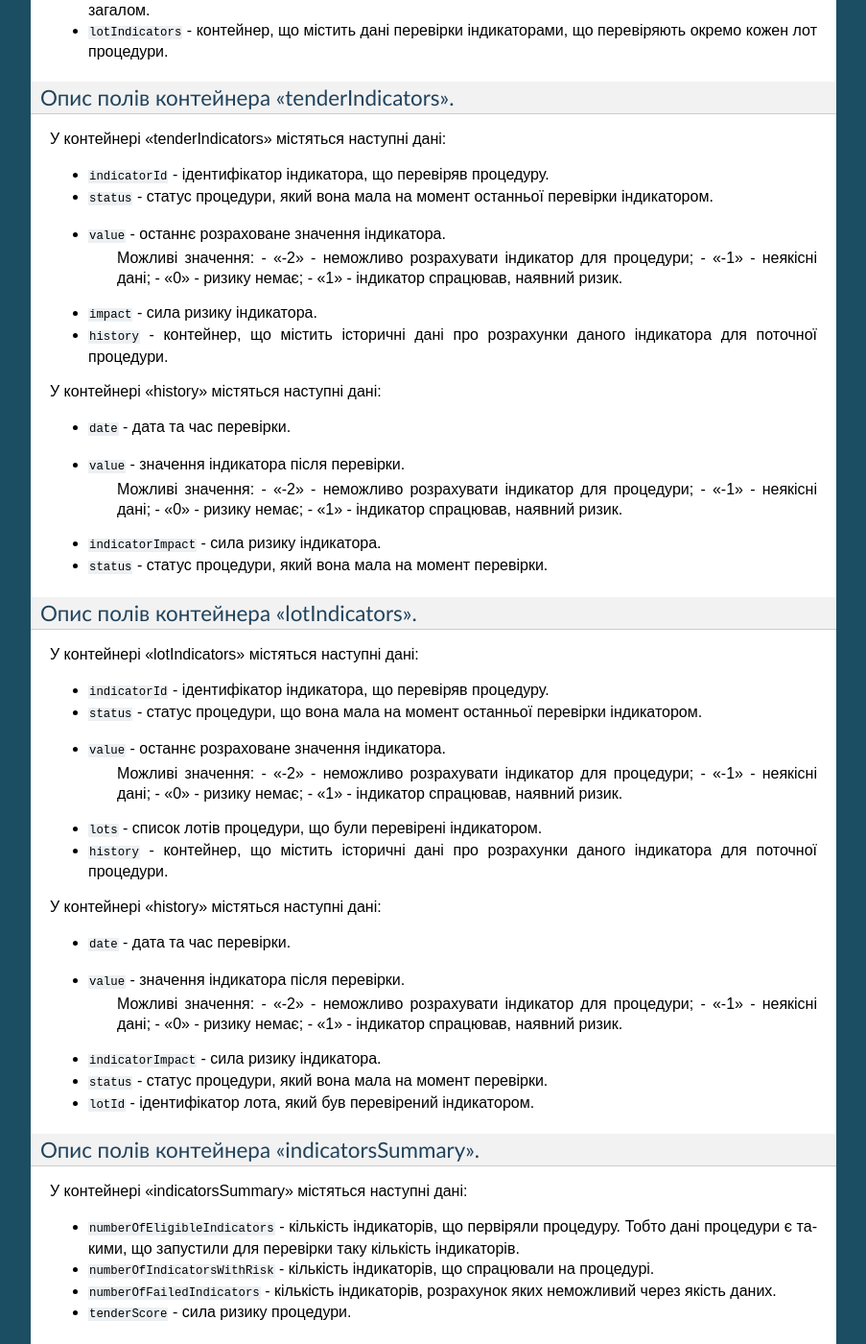
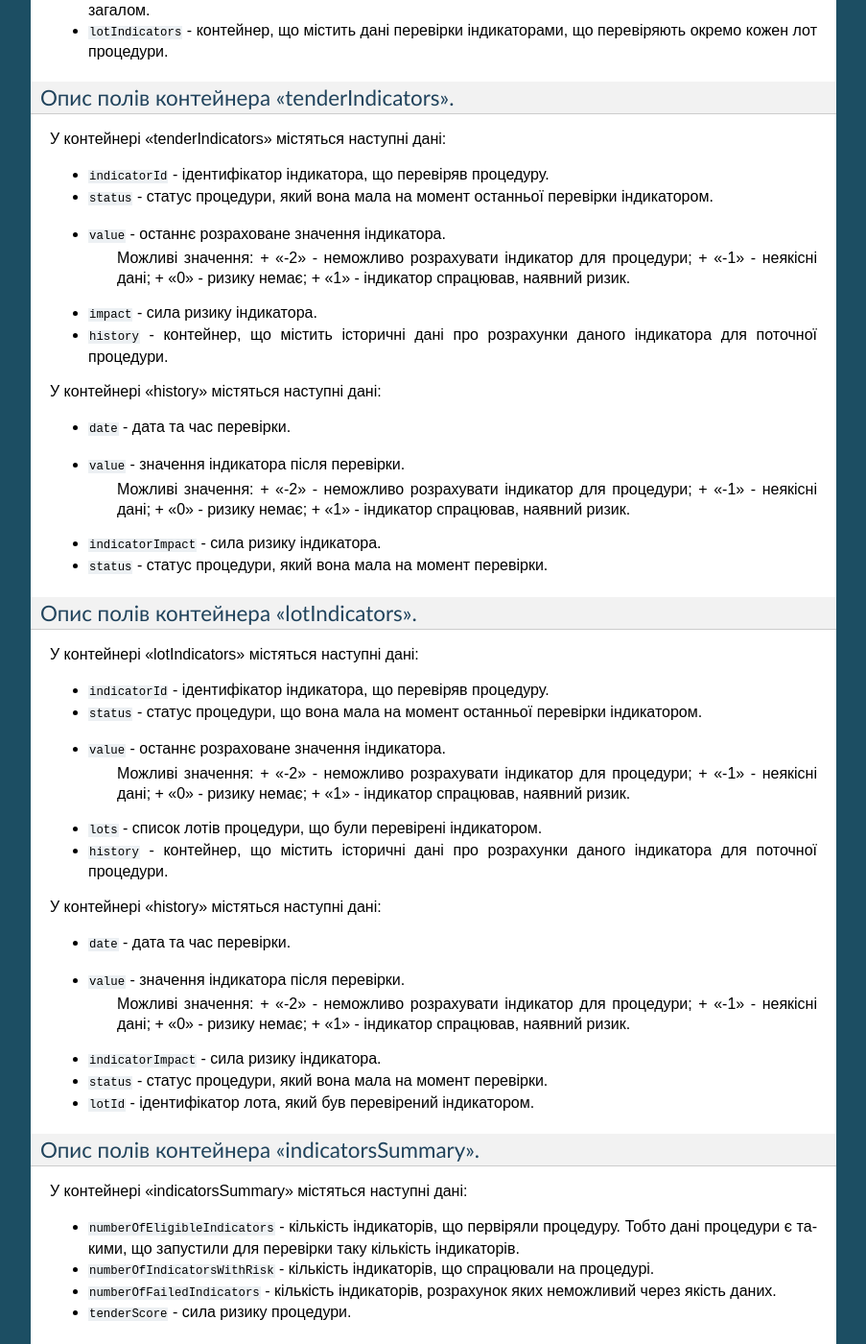
Before and after one commit to DataPathAnalytics/indicators-queue, a Sphinx documentation site: the page built from docs/procedure_history.rst, in a window 1280 px wide and 1400 px high, scrolled down 2484 px. Shown: the whole window at 96% size, without its empty margins (198-1101 px from the left). Built offline with Sphinx 7.4.7, drawn with Linux system fonts in a browser that asks for light colours.

```diff
--- a/docs/procedure_history.rst
+++ b/docs/procedure_history.rst
@@ -150,10 +150,10 @@
 - ``status`` - статус процедури, який вона мала на момент останньої перевірки індикатором.
 - ``value`` - останнє розраховане значення індикатора.
     Можливі значення:
-    - "-2" - неможливо розрахувати індикатор для процедури;
-    - "-1" - неякісні дані;
-    - "0" - ризику немає;
-    - "1" - індикатор спрацював, наявний ризик.
+    + "-2" - неможливо розрахувати індикатор для процедури;
+    + "-1" - неякісні дані;
+    + "0" - ризику немає;
+    + "1" - індикатор спрацював, наявний ризик.
 - ``impact`` - сила ризику індикатора.
 - ``history`` - контейнер, що містить історичні дані про розрахунки даного індикатора для поточної процедури.
 
@@ -162,10 +162,10 @@
 - ``date`` - дата та час перевірки.
 - ``value`` - значення індикатора після перевірки.
     Можливі значення:
-    - "-2" - неможливо розрахувати індикатор для процедури;
-    - "-1" - неякісні дані;
-    - "0" - ризику немає;
-    - "1" - індикатор спрацював, наявний ризик.
+    + "-2" - неможливо розрахувати індикатор для процедури;
+    + "-1" - неякісні дані;
+    + "0" - ризику немає;
+    + "1" - індикатор спрацював, наявний ризик.
 - ``indicatorImpact`` - сила ризику індикатора.
 - ``status`` - статус процедури, який вона мала на момент перевірки.
 
@@ -178,10 +178,10 @@
 - ``status`` - статус процедури, що вона мала на момент останньої перевірки індикатором.
 - ``value`` - останнє розраховане значення індикатора.
     Можливі значення:
-    - "-2" - неможливо розрахувати індикатор для процедури;
-    - "-1" - неякісні дані;
-    - "0" - ризику немає;
-    - "1" - індикатор спрацював, наявний ризик.
+    + "-2" - неможливо розрахувати індикатор для процедури;
+    + "-1" - неякісні дані;
+    + "0" - ризику немає;
+    + "1" - індикатор спрацював, наявний ризик.
 - ``lots`` - список лотів процедури, що були перевірені індикатором.
 - ``history`` - контейнер, що містить історичні дані про розрахунки даного індикатора для поточної процедури.
 
@@ -190,10 +190,10 @@
 - ``date`` - дата та час перевірки.
 - ``value`` - значення індикатора після перевірки.
     Можливі значення:
-    - "-2" - неможливо розрахувати індикатор для процедури;
-    - "-1" - неякісні дані;
-    - "0" - ризику немає;
-    - "1" - індикатор спрацював, наявний ризик.
+    + "-2" - неможливо розрахувати індикатор для процедури;
+    + "-1" - неякісні дані;
+    + "0" - ризику немає;
+    + "1" - індикатор спрацював, наявний ризик.
 - ``indicatorImpact`` - сила ризику індикатора.
 - ``status`` - статус процедури, який вона мала на момент перевірки.
 - ``lotId`` - ідентифікатор лота, який був перевірений індикатором.
```
